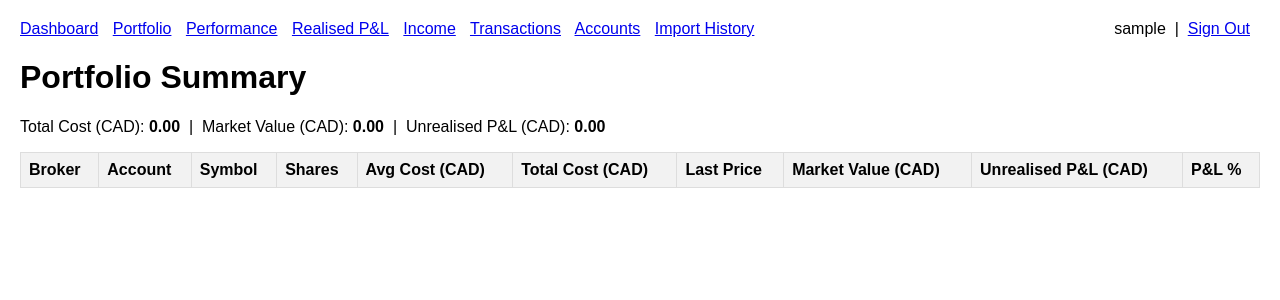
After one commit to tdwbiz/portfolio_manager, a Django app: page /portfolio/ in a window 1280 px wide. The commit adds this page. Shown: the top 300 px of the page. Run offline with Django 5.2, Linux system fonts and the light colour scheme; the visitor is signed in with stand-in values (Sample User, id 1); data that the repository does not hold is empty.

Commit message:
commit changes

```diff
--- /dev/null
+++ b/core/templates/core/portfolio_summary.html
@@ -0,0 +1,59 @@
+{% extends "core/base.html" %}
+
+{% block content %}
+<h1>Portfolio Summary</h1>
+<p>
+  Total Cost (CAD): <strong>{{ total_cost_cad|floatformat:2 }}</strong> &nbsp;|&nbsp;
+  Market Value (CAD): <strong>{{ total_market_value_cad|floatformat:2 }}</strong> &nbsp;|&nbsp;
+  Unrealised P&L (CAD): <strong>{{ total_unrealised_pnl_cad|floatformat:2 }}</strong>
+</p>
+
+<table>
+    <thead>
+        <tr>
+            <th>Broker</th>
+            <th>Account</th>
+            <th>Symbol</th>
+            <th>Shares</th>
+            <th>Avg Cost (CAD)</th>
+            <th>Total Cost (CAD)</th>
+            <th>Last Price</th>
+            <th>Market Value (CAD)</th>
+            <th>Unrealised P&L (CAD)</th>
+            <th>P&L %</th>
+        </tr>
+    </thead>
+    <tbody>
+        {% for pos in positions %}
+        <tr>
+            <td>{{ pos.broker }}</td>
+            <td>{{ pos.account_name }}</td>
+            <td>{{ pos.symbol }}</td>
+            <td>{{ pos.total_shares|floatformat:2 }}</td>
+            <td>{% if pos.avg_cost_cad %}{{ pos.avg_cost_cad|floatformat:2 }}{% else %}&mdash;{% endif %}</td>
+            <td>{{ pos.total_cost_cad|floatformat:2 }}</td>
+            <td>{% if pos.last_price %}{{ pos.last_price|floatformat:2 }}{% else %}&mdash;{% endif %}</td>
+            <td>{% if pos.market_value_cad %}{{ pos.market_value_cad|floatformat:2 }}{% else %}&mdash;{% endif %}</td>
+            <td>
+                {% if pos.unrealised_pnl_cad is not None %}
+                    <span style="color:{% if pos.unrealised_pnl_cad >= 0 %}green{% else %}red{% endif %}">
+                        {{ pos.unrealised_pnl_cad|floatformat:2 }}
+                    </span>
+                {% else %}
+                    &mdash;
+                {% endif %}
+            </td>
+            <td>
+                {% if pos.unrealised_pnl_pct is not None %}
+                    <span style="color:{% if pos.unrealised_pnl_pct >= 0 %}green{% else %}red{% endif %}">
+                        {{ pos.unrealised_pnl_pct|floatformat:2 }}
+                    </span>
+                {% else %}
+                    &mdash;
+                {% endif %}
+            </td>
+        </tr>
+        {% endfor %}
+    </tbody>
+</table>
+{% endblock %}
--- a/core/urls.py
+++ b/core/urls.py
@@ -4,19 +4,19 @@ from . import views
 
 urlpatterns = [
     path('', views.dashboard, name='dashboard'),
-    path('login/', auth_views.LoginView.as_view(template_name='core/login.html'), name='login'),
-    path('logout/', auth_views.LogoutView.as_view(), name='logout'),
+    path('login/', views.login, name='login'),
+    path('logout/', views.logout, name='logout'),
     path('dashboard/', views.dashboard, name='dashboard'),
-    path('realised-pnl/', views.realised_pnl, name='realised_pnl'),
-    path('income/', views.income_summary, name='income_summary'),
-    path('imports/', views.import_history, name='import_history'),
-    path('imports/rejection-log/<str:month>/', views.download_rejection_log, name='download_rejection_log'),
     path('transactions/', views.transaction_list, name='transaction_list'),
     path('transactions/export/csv/', views.transaction_export_csv, name='transaction_export_csv'),
     path('transactions/export/excel/', views.transaction_export_excel, name='transaction_export_excel'),
     path('portfolio/', views.portfolio_summary, name='portfolio_summary'),
     path('portfolio/chart/', views.portfolio_chart, name='portfolio_chart'),
     path('portfolio/chart/data/', views.portfolio_chart_data, name='portfolio_chart_data'),
+    path('realised-pnl/', views.realised_pnl, name='realised_pnl'),
+    path('income/', views.income_summary, name='income_summary'),
+    path('imports/', views.import_history, name='import_history'),
+    path('imports/rejection-log/<str:month>/', views.download_rejection_log, name='download_rejection_log'),
     path('accounts/', views.accounts_list, name='accounts_list'),
     path('accounts/new/', views.account_create, name='account_create'),
     path('accounts/<str:account_id>/', views.account_detail, name='account_detail'),
--- a/core/views.py
+++ b/core/views.py
@@ -1,7 +1,11 @@
 from django.contrib.auth.decorators import login_required
+from django.contrib.auth import login as auth_login, logout as auth_logout
+from django.contrib.auth.models import User
 from django.shortcuts import render, get_object_or_404, redirect
 from django.http import HttpResponse, JsonResponse, FileResponse, HttpResponseNotAllowed
 from django.conf import settings
+from django.urls import reverse
+from django.db.models import Sum, Count
 import csv
 import re
 from pathlib import Path
@@ -12,28 +16,182 @@ import openpyxl
 from io import BytesIO
 
 from core.models import Transaction, Account, BrokerStatement, FileImportLog
-from core.utils import compute_portfolio_value_series, compute_realised_pnl
+from core.utils import (
+    compute_portfolio_value_series,
+    compute_realised_pnl,
+    compute_positions,
+    fetch_last_prices,
+    enrich_positions_with_prices,
+)
 from core.forms import AccountForm
+
+
+def login(request):
+    """Login view - handles both GET and POST."""
+    if request.method == 'POST':
+        username = request.POST.get('username')
+        password = request.POST.get('password')
+        user = User.objects.filter(username=username).first()
+        if user and user.check_password(password):
+            auth_login(request, user)
+            next_url = request.POST.get('next', '/')
+            return redirect(next_url)
+        else:
+            return render(request, 'core/login.html', {
+                'error': 'Invalid username or password.',
+            })
+    else:
+        return render(request, 'core/login.html')
+
+
+def logout(request):
+    """Logout view - handles POST redirect."""
+    auth_logout(request)
+    return redirect('login')
+
 
 @login_required
 def dashboard(request):
-    # Dashboard logic here
-    return render(request, 'core/dashboard.html')
+    """Dashboard view with summary stats."""
+    accounts = Account.objects.all()
+    total_accounts = accounts.count()
+    total_transactions = Transaction.objects.count()
+    total_brokers = BrokerStatement.objects.values_list('source', flat=True).distinct().count()
+
+    # Get recent transactions
+    recent_transactions = Transaction.objects.select_related('account', 'statement').order_by('-date')[:10]
+
+    # Get recent imports
+    recent_imports = FileImportLog.objects.order_by('-imported_at')[:10]
+
+    return render(request, 'core/dashboard.html', {
+        'accounts': accounts,
+        'total_accounts': total_accounts,
+        'total_transactions': total_transactions,
+        'total_brokers': total_brokers,
+        'recent_transactions': recent_transactions,
+        'recent_imports': recent_imports,
+    })
+
 
 @login_required
 def transaction_list(request):
-    # Transaction list logic here
-    return render(request, 'core/transaction_list.html')
+    """Transaction list with filters and pagination."""
+    qs = Transaction.objects.select_related('statement', 'account').all()
+
+    # Apply filters
+    broker = request.GET.get('broker', '')
+    symbol = request.GET.get('symbol', '')
+    tx_type = request.GET.get('type', '')
+    account_id = request.GET.get('account', '')
+    date_from = request.GET.get('date_from', '')
+    date_to = request.GET.get('date_to', '')
+
+    if broker:
+        qs = qs.filter(statement__source=broker)
+    if symbol:
+        qs = qs.filter(symbol=symbol)
+    if tx_type:
+        qs = qs.filter(type=tx_type)
+    if account_id:
+        qs = qs.filter(account__account_id=account_id)
+    if date_from:
+        qs = qs.filter(date__gte=date_from)
+    if date_to:
+        qs = qs.filter(date__lte=date_to)
+
+    # Get distinct values for filter dropdowns
+    brokers = BrokerStatement.objects.values_list('source', flat=True).distinct().order_by('source')
+    symbols = Transaction.objects.values_list('symbol', flat=True).distinct().order_by('symbol')
+    accounts = Account.objects.all().order_by('account_id')
+
+    # Pagination
+    page = request.GET.get('page', 1)
+    per_page = 50
+    from django.core.paginator import Paginator
+    paginator = Paginator(qs, per_page)
+    page_obj = paginator.get_page(page)
+
+    return render(request, 'core/transaction_list.html', {
+        'page_obj': page_obj,
+        'transactions': page_obj,
+        'brokers': brokers,
+        'symbols': symbols,
+        'accounts': accounts,
+        'filters': {
+            'broker': broker,
+            'symbol': symbol,
+            'type': tx_type,
+            'account': account_id,
+            'date_from': date_from,
+            'date_to': date_to,
+        },
+    })
+
 
 @login_required
 def accounts_list(request):
     accounts = Account.objects.all()
     return render(request, 'core/accounts.html', {'accounts': accounts})
 
+
 @login_required
 def account_detail(request, account_id):
-    # Account detail logic here
-    return render(request, 'core/account_detail.html')
+    account = get_object_or_404(Account, account_id=account_id)
+    transactions = Transaction.objects.filter(account=account).order_by('-date')
+
+    # Compute balance summary
+    total_cash_flow_cad = transactions.aggregate(
+        total=Sum('amount_cad')
+    )['total'] or Decimal('0')
+
+    ending_balance_cad = account.starting_balance + total_cash_flow_cad
+
+    # Cash flow by type
+    cash_by_type = transactions.filter(
+        type__in=['BUY', 'SELL', 'DIV', 'DIST', 'INT', 'WITHTAX', 'TAX']
+    ).values('type').annotate(
+        count=Count('id'),
+        total_cad=Sum('amount_cad')
+    ).order_by('type')
+
+    # Active holdings
+    active_holdings = []
+    buy_sell_txs = transactions.filter(type__in=['BUY', 'SELL']).order_by('date')
+    holdings = {}
+    for tx in buy_sell_txs:
+        if tx.symbol not in holdings:
+            holdings[tx.symbol] = {'shares': Decimal('0'), 'buy_cost_cad': Decimal('0')}
+        if tx.type == 'BUY':
+            holdings[tx.symbol]['shares'] += tx.quantity
+            holdings[tx.symbol]['buy_cost_cad'] += tx.amount_cad
+        elif tx.type == 'SELL':
+            holdings[tx.symbol]['shares'] -= tx.quantity
+
+    for symbol, data in holdings.items():
+        if data['shares'] > 0:
+            active_holdings.append({
+                'symbol': symbol,
+                'shares': data['shares'],
+                'buy_cost_cad': data['buy_cost_cad'],
+                'avg_cost': data['buy_cost_cad'] / data['shares'] if data['shares'] else Decimal('0'),
+            })
+
+    # Pagination for transactions
+    page = request.GET.get('page', 1)
+    per_page = 50
+    from django.core.paginator import Paginator
+    paginator = Paginator(transactions, per_page)
+    page_obj = paginator.get_page(page)
+
+    return render(request, 'core/account_detail.html', {
+        'account': account,
+        'total_cash_flow_cad': total_cash_flow_cad,
+        'ending_balance_cad': ending_balance_cad,
+        'cash_by_type': cash_by_type,
+        'active_holdings': active_holdings,
+        'page_obj': page_obj,
+    })
 
 @login_required
 def account_create(request):
@@ -80,8 +238,36 @@ def account_delete(request, account_id):
 
 @login_required
 def portfolio_summary(request):
-    # Portfolio summary logic here
-    return render(request, 'core/portfolio_summary.html')
+    """Portfolio summary with live prices and P&L."""
+    # Compute positions
+    positions = compute_positions()
+
+    # Get unique symbols
+    symbols = list(set(pos['symbol'] for pos in positions))
+
+    # Fetch last prices
+    prices = fetch_last_prices(symbols)
+
+    # Enrich positions with prices
+    enriched_positions = enrich_positions_with_prices(positions, prices)
+
+    # Compute totals
+    total_cost_cad = sum(pos['total_cost_cad'] for pos in enriched_positions)
+    total_market_value_cad = sum(
+        pos['market_value_cad'] for pos in enriched_positions
+        if pos['market_value_cad'] is not None
+    )
+    total_unrealised_pnl_cad = sum(
+        pos['unrealised_pnl_cad'] for pos in enriched_positions
+        if pos['unrealised_pnl_cad'] is not None
+    )
+
+    return render(request, 'core/portfolio_summary.html', {
+        'positions': enriched_positions,
+        'total_cost_cad': total_cost_cad,
+        'total_market_value_cad': total_market_value_cad,
+        'total_unrealised_pnl_cad': total_unrealised_pnl_cad,
+    })
 
 @login_required
 def realised_pnl(request):
--- a/requirements.txt
+++ b/requirements.txt
@@ -1,3 +1,5 @@
+django>=5.1
+django-mssql-backend>=2.0
+python-dotenv>=1.0
 openpyxl>=3.1
-
-# Other dependencies...
+yfinance>=0.2
```
Also changed, not shown: core/admin.py (+33 -6 lines), core/templates/core/dashboard.html (+63 -21 lines), core/templates/core/login.html (+5 -4 lines), core/templates/core/transaction_list.html (+38 -16 lines), core/tests/test_portfolio_summary.py (+4 -0 lines), core/tests/test_views.py (+13 -2 lines), core/utils.py (+59 -40 lines).
